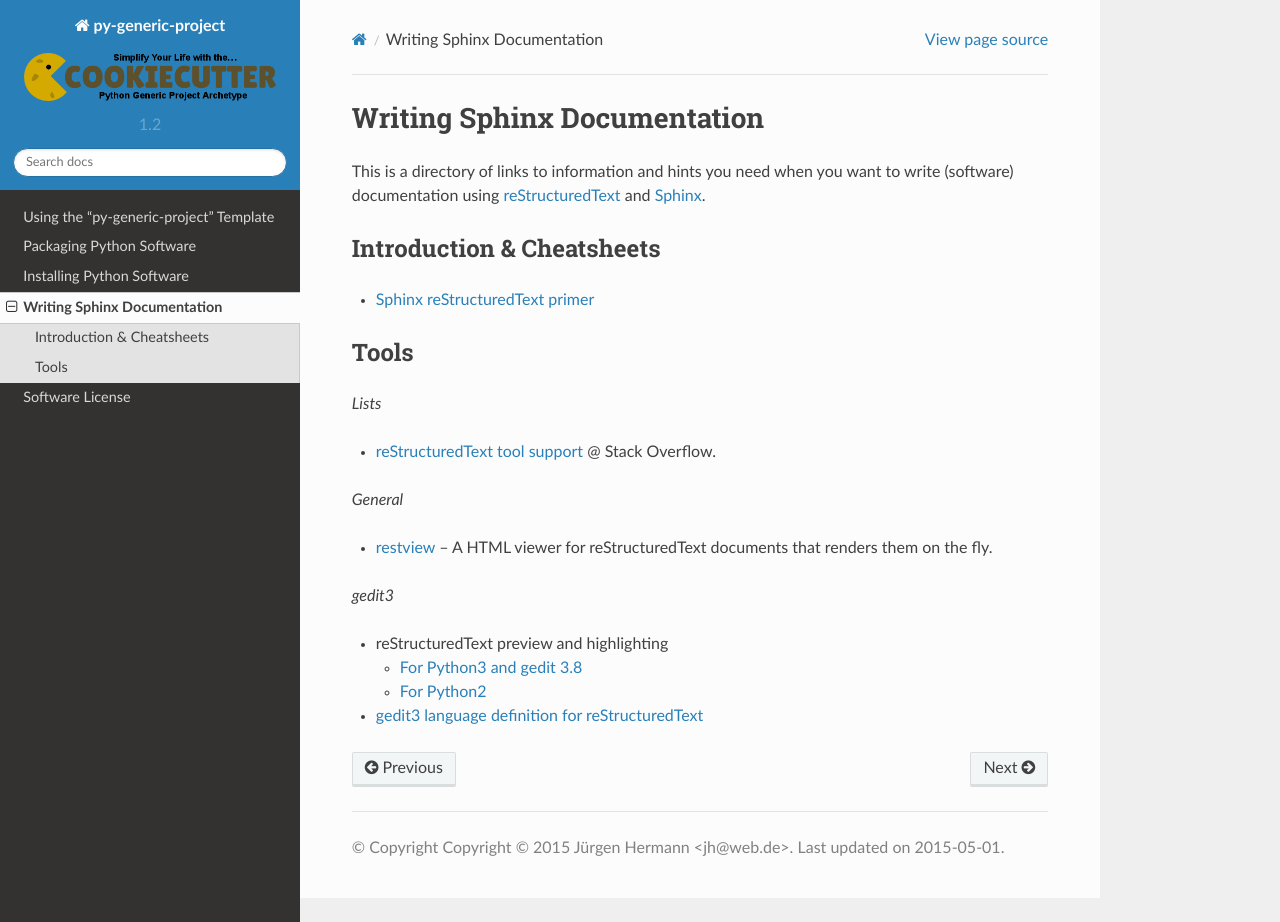
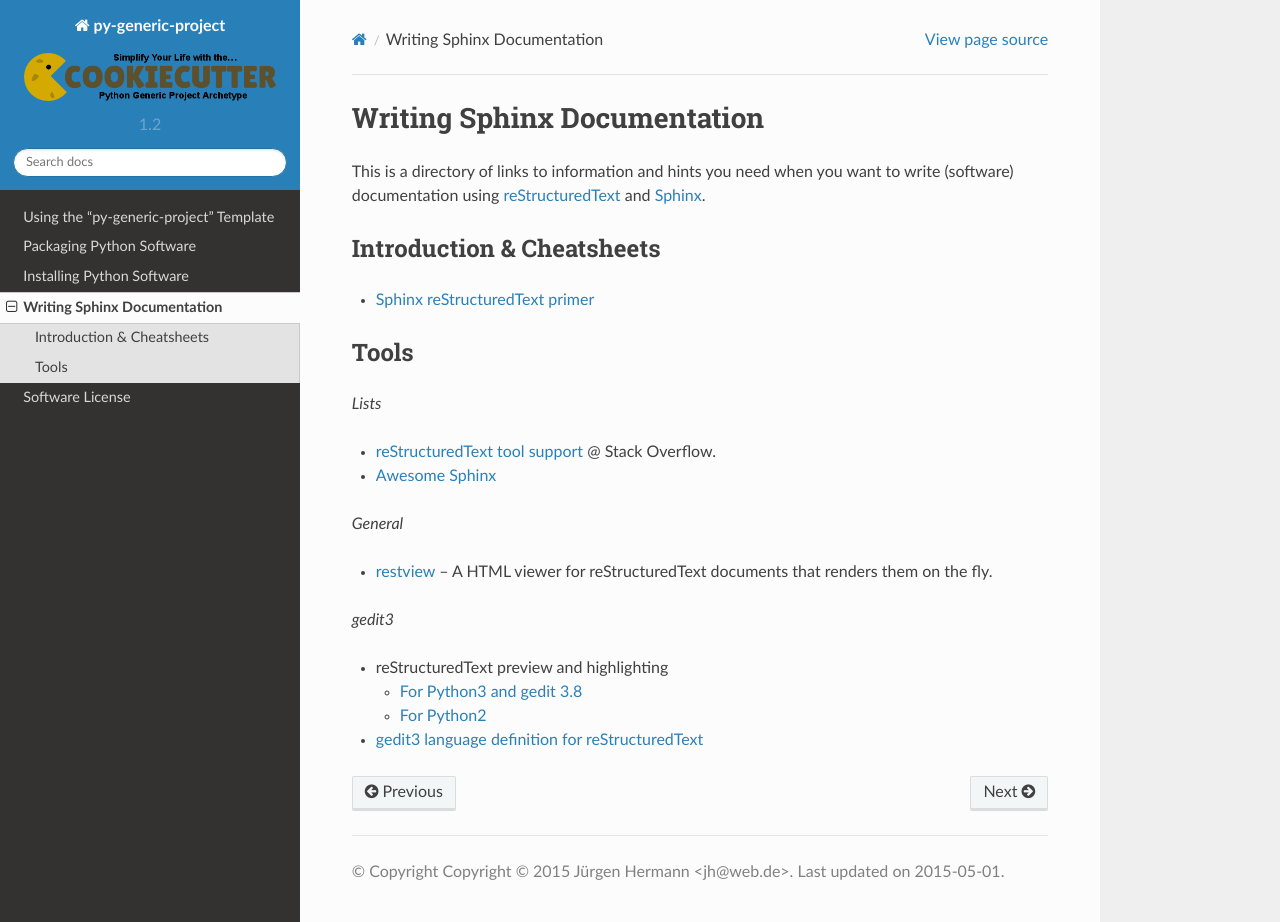
Before and after one commit to Springerle/py-generic-project, a Sphinx documentation site: the page built from docs/authoring.rst, in a window 1280 px wide and 922 px high. Built offline with Sphinx 7.4.7 and the Read the Docs theme 2.0.0, drawn with Linux system fonts in a browser that asks for light colours.

Commit message:
:link: Awesome Sphinx

```diff
--- a/docs/authoring.rst
+++ b/docs/authoring.rst
@@ -41,6 +41,7 @@ Tools
 *Lists*
 
 * `reStructuredText tool support <http://stackoverflow.com/questions/2746692/restructuredtext-tool-support>`_ @ Stack Overflow.
+* `Awesome Sphinx <https://github.com/yoloseem/awesome-sphinxdoc>`_
 
 *General*
 
```
